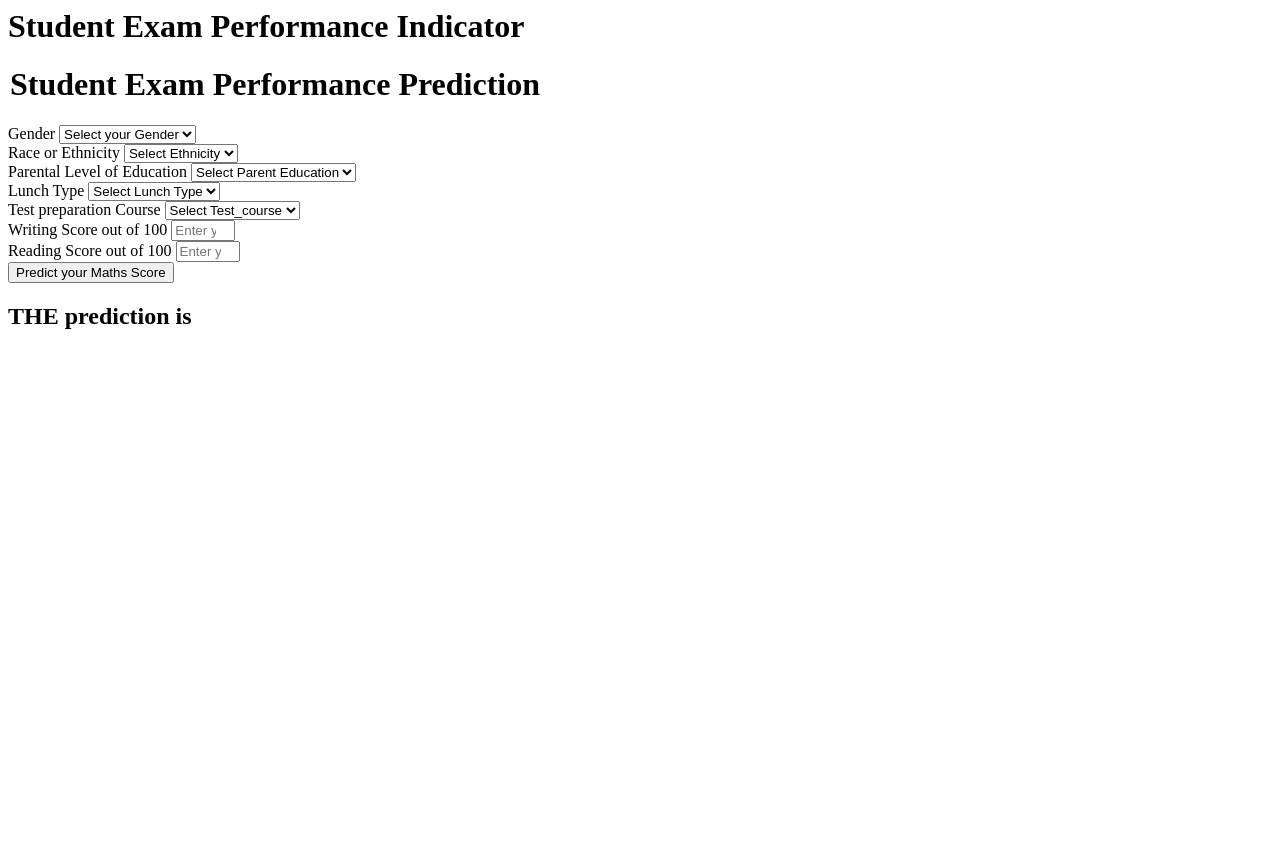
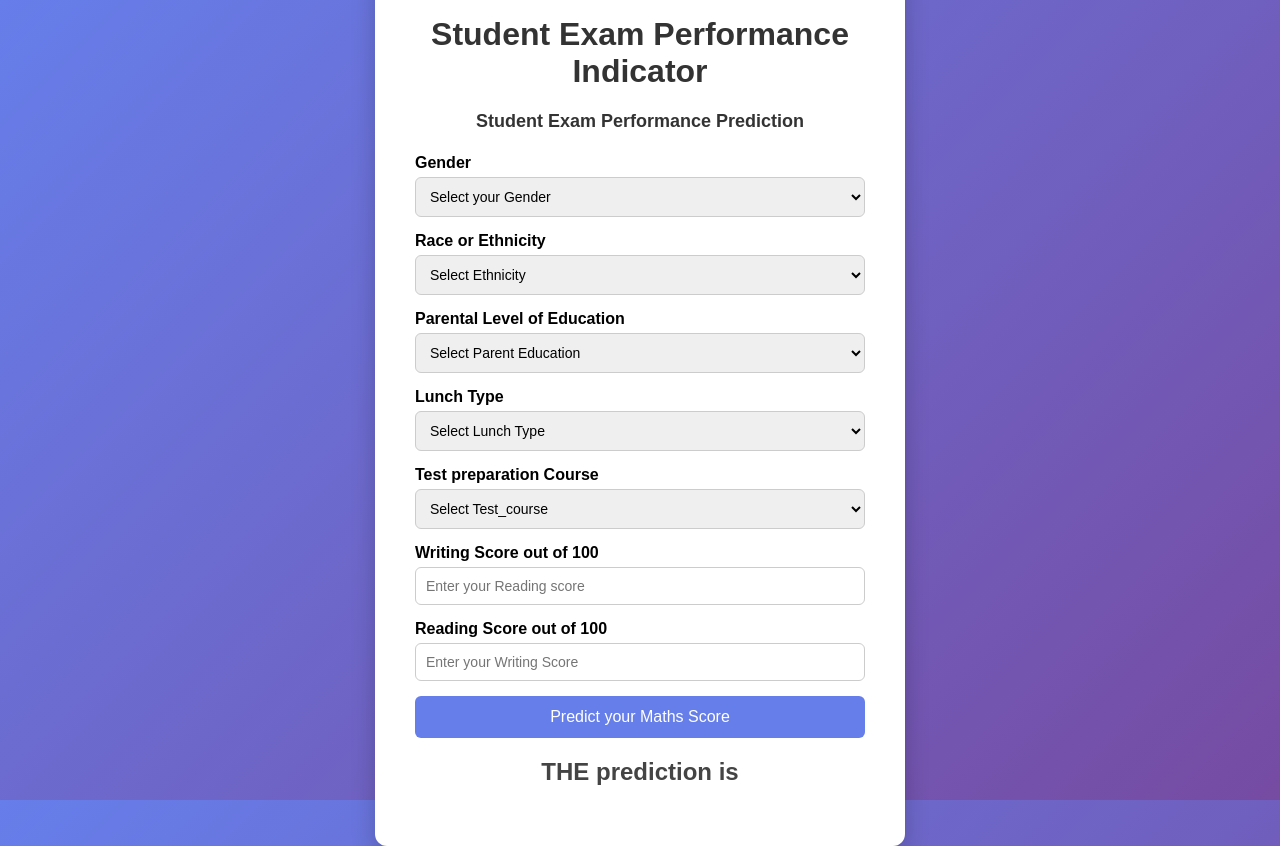
Before and after one commit to akshat310/MLproject, a Flask app: page /predictdata in a window 1280 px wide. Before the commit the page ends 329 px from the top, so only its background shows below. Run offline with Flask 3, Linux system fonts and the light colour scheme.

Commit message:
some basic css touch to webpage

```diff
--- a/templates/home.html
+++ b/templates/home.html
@@ -1,4 +1,83 @@
 <html>
+<head>
+<style>
+
+body{
+    font-family: Arial, Helvetica, sans-serif;
+    background: linear-gradient(135deg,#667eea,#764ba2);
+    height:100vh;
+    display:flex;
+    justify-content:center;
+    align-items:center;
+    margin:0;
+}
+
+.login{
+    background:white;
+    padding:40px;
+    border-radius:12px;
+    width:450px;
+    box-shadow:0 10px 25px rgba(0,0,0,0.2);
+}
+
+h1{
+    text-align:center;
+    color:#333;
+}
+
+legend{
+    font-size:18px;
+    font-weight:bold;
+}
+
+.mb-3{
+    margin-bottom:15px;
+}
+
+.form-label{
+    font-weight:bold;
+    display:block;
+    margin-bottom:5px;
+}
+
+.form-control{
+    width:100%;
+    padding:10px;
+    border-radius:6px;
+    border:1px solid #ccc;
+    font-size:14px;
+}
+
+.form-control:focus{
+    border-color:#667eea;
+    outline:none;
+    box-shadow:0 0 5px rgba(102,126,234,0.5);
+}
+
+.btn{
+    width:100%;
+    padding:12px;
+    border:none;
+    border-radius:6px;
+    background:#667eea;
+    color:white;
+    font-size:16px;
+    cursor:pointer;
+}
+
+.btn:hover{
+    background:#5563d6;
+}
+
+h2{
+    text-align:center;
+    color:#444;
+    margin-top:20px;
+}
+
+</style>
+</head>
+
 <body>
     <div class="login">
        <h1>Student Exam Performance Indicator</h1>
@@ -7,105 +86,83 @@
         <h1>
             <legend>Student Exam Performance Prediction</legend>
         </h1>
+
+        <!-- Your original HTML unchanged below -->
+
         <div class="mb-3">
             <label class="form-label">Gender</label>
-            <select class="form-control" name="gender" placeholder="Enter you Gender" required>
+            <select class="form-control" name="gender" required>
                 <option class="placeholder" selected disabled value="">Select your Gender</option>
-                <option value="male">
-                    Male
-                </option>
-                <option value="female">
-                    Female
-                </option>
+                <option value="male">Male</option>
+                <option value="female">Female</option>
             </select>
         </div>
+
         <div class="mb-3">
             <label class="form-label">Race or Ethnicity</label>
-            <select class="form-control" name="ethnicity" placeholder="Enter you ethnicity" required>
+            <select class="form-control" name="ethnicity" required>
                 <option class="placeholder" selected disabled value="">Select Ethnicity</option>
-                <option value="group A">
-                    Group A
-                </option>
-                <option value="group B">
-                    Group B
-                </option>
-                <option value="group C">
-                    Group C
-                </option>
-                <option value="group D">
-                    Group D
-                </option>
-                <option value="group E">
-                    Group E
-                </option>
+                <option value="group A">Group A</option>
+                <option value="group B">Group B</option>
+                <option value="group C">Group C</option>
+                <option value="group D">Group D</option>
+                <option value="group E">Group E</option>
             </select>
         </div>
+
         <div class="mb-3">
             <label class="form-label">Parental Level of Education</label>
-            <select class="form-control" name="parental_level_of_education"
-                placeholder="Enter you Parent Education" required>
+            <select class="form-control" name="parental_level_of_education" required>
                 <option class="placeholder" selected disabled value="">Select Parent Education</option>
-                <option value="associate's degree">
-                    associate's degree
-                </option>
-                <option value="bachelor's degree">
-                    bachelor's degree
-                </option>
-                <option value="high school">
-                    high school
-                </option>
-                <option value="master's degree">
-                    master's degree
-                </option>
-                <option value="some college">
-                    some college
-                </option>
-                <option value="some high school">
-                    some high school
-                </option>
+                <option value="associate's degree">associate's degree</option>
+                <option value="bachelor's degree">bachelor's degree</option>
+                <option value="high school">high school</option>
+                <option value="master's degree">master's degree</option>
+                <option value="some college">some college</option>
+                <option value="some high school">some high school</option>
             </select>
         </div>
+
         <div class="mb-3">
             <label class="form-label">Lunch Type</label>
-            <select class="form-control" name="lunch" placeholder="Enter you Lunch" required>
+            <select class="form-control" name="lunch" required>
                 <option class="placeholder" selected disabled value="">Select Lunch Type</option>
-                <option value="free/reduced">
-                    free/reduced
-                </option>
-                <option value="standard">
-                    standard
-                </option>
+                <option value="free/reduced">free/reduced</option>
+                <option value="standard">standard</option>
             </select>
         </div>
+
         <div class="mb-3">
             <label class="form-label">Test preparation Course</label>
-            <select class="form-control" name="test_preparation_course" placeholder="Enter you Course"
-                required>
+            <select class="form-control" name="test_preparation_course" required>
                 <option class="placeholder" selected disabled value="">Select Test_course</option>
-                <option value="none">
-                    None
-                </option>
-                <option value="completed">
-                    Completed
-                </option>
+                <option value="none">None</option>
+                <option value="completed">Completed</option>
             </select>
         </div>
+
         <div class="mb-3">
             <label class="form-label">Writing Score out of 100</label>
             <input class="form-control" type="number" name="reading_score"
-                placeholder="Enter your Reading score" min='0' max='100' />
+                placeholder="Enter your Reading score" min='0' max='100'/>
         </div>
+
         <div class="mb-3">
             <label class="form-label">Reading Score out of 100</label>
             <input class="form-control" type="number" name="writing_score"
-                placeholder="Enter your Reading Score" min='0' max='100' />
+                placeholder="Enter your Writing Score" min='0' max='100'/>
         </div>
+
         <div class="mb-3">
-            <input class="btn btn-primary" type="submit" value="Predict your Maths Score" required />
+            <input class="btn" type="submit" value="Predict your Maths Score"/>
         </div>
+
     </form>
+
     <h2>
-       THE  prediction is {{results}}
+       THE prediction is {{results}}
     </h2>
-   <body>
+
+</div>
+</body>
 </html>
```
